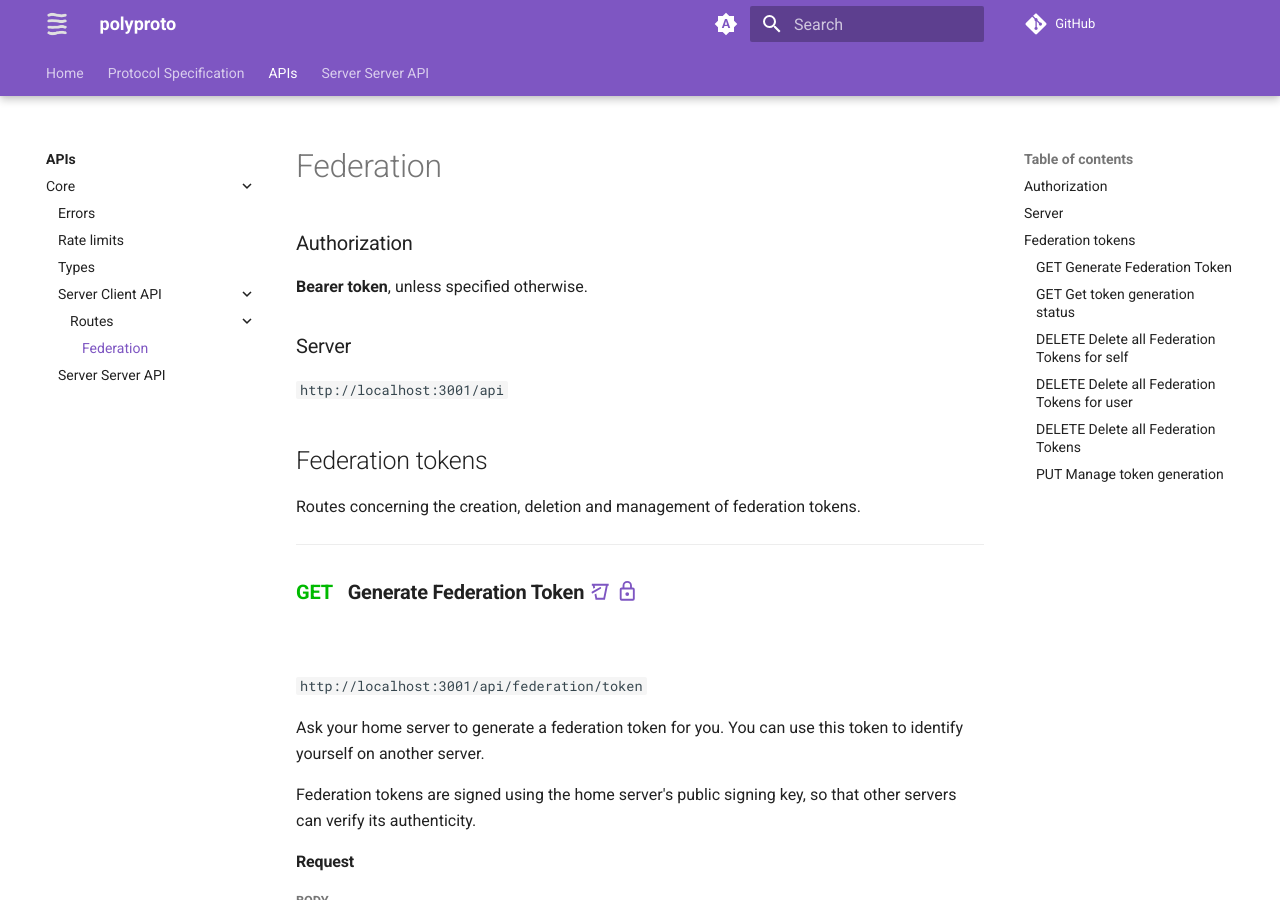
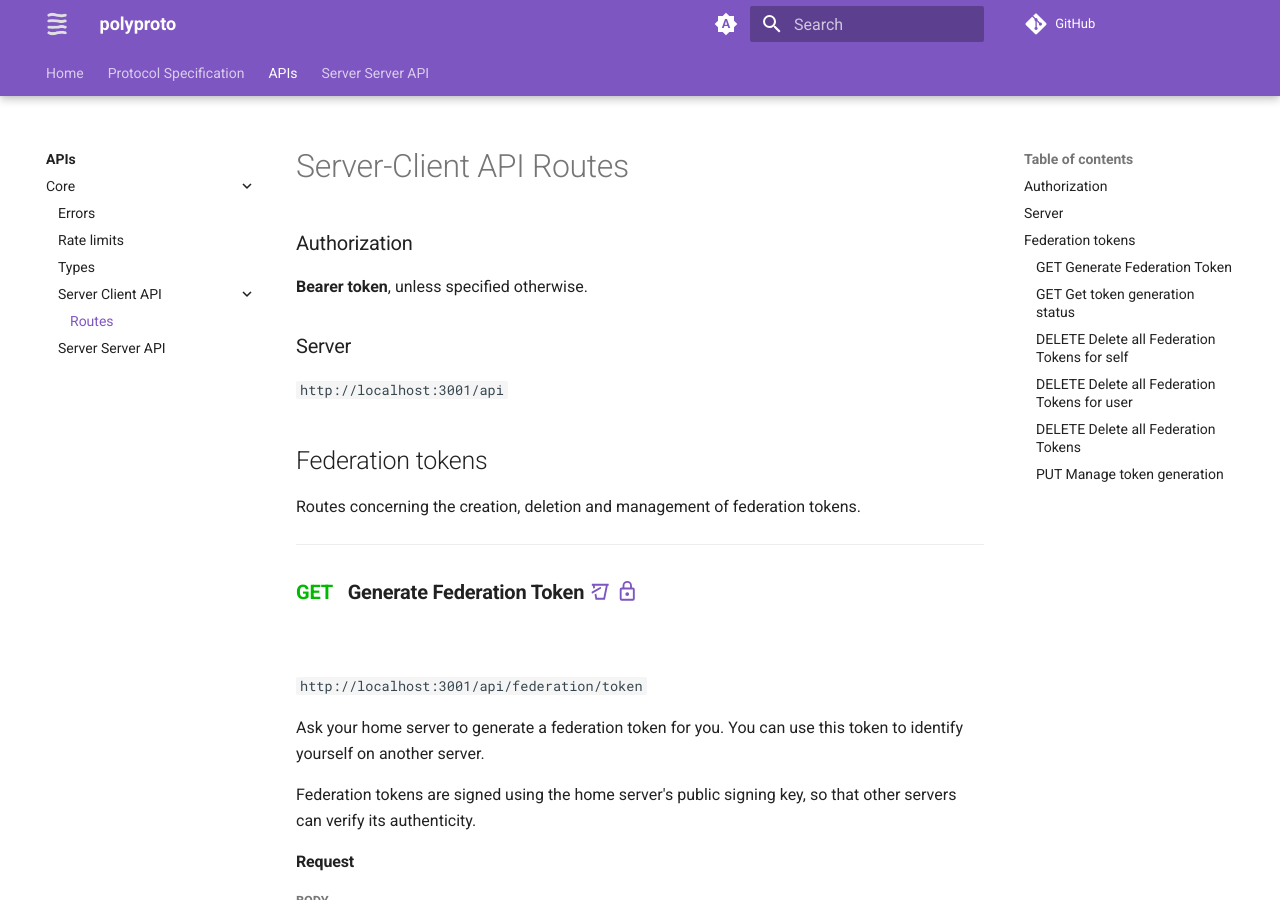
Before and after one commit to polyphony-chat/docs, an MkDocs documentation site: the page built from docs/APIs/Core/Server-Client API/Routes/index.md, in a window 1280 px wide and 900 px high. Built offline with MkDocs 1.6.1 and Material for MkDocs 9.7.7, drawn with Linux system fonts in a browser that asks for light colours; plug-ins that fetch from the network failed and are left out; comment, search, counter and statistics services are not loaded.

Commit message:
Move routes to index.md

```diff
--- a/docs/APIs/Core/Server-Client API/Routes/federation.md
+++ b/docs/APIs/Core/Server-Client API/Routes/index.md
@@ -1,3 +1,7 @@
+---
+title: Server-Client API Routes
+---
+
 --8<-- "snippets/api.md"
 
 ## Federation tokens
```
